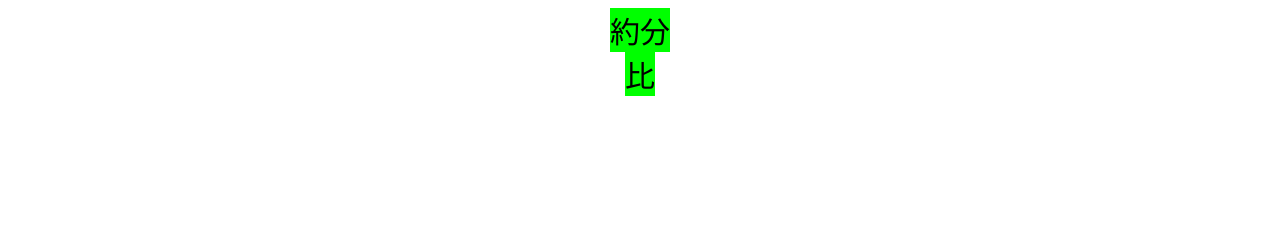
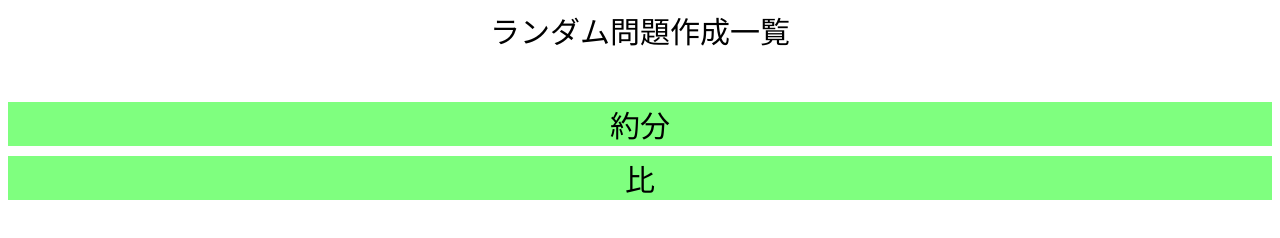
Before and after one commit to CODE24145/random, a plain HTML site: page index.html in a window 1280 px wide. Drawn offline with Linux system fonts and the light colour scheme.

Commit message:
Update index.html

```diff
--- a/index.html
+++ b/index.html
@@ -5,20 +5,30 @@
       text-align:center;
     }
     #html {
+margin-top:50px;
             display: flex;
             flex-direction: column;
             align-items: center;
-      box-sizing: border-box;
+gap:10px;
     }
     #html a {
       font-size:30px;
       text-decoration:none;
       color:#000000;
-      background:#00ff00;
+      background:rgb(0,255,0,0.5);
+box-sizing: border-box;
+width:100%;
     }
+#html a:hover {
+background:#959493;
+}
+#midasi {
+font-size:30px;
+}
   </style>
 </head>
 <div class="center">
+<p id="midasi">ランダム問題作成一覧</p>
   <div id="html">
     <a href="yakubun.html">約分</a>
     <a href="hi.html">比</a>
```
